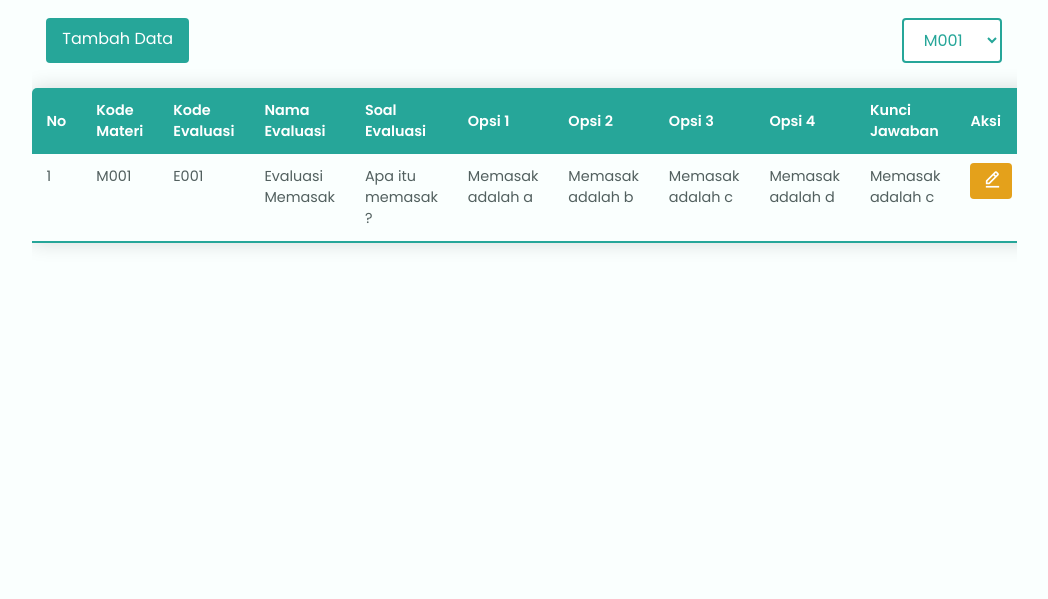
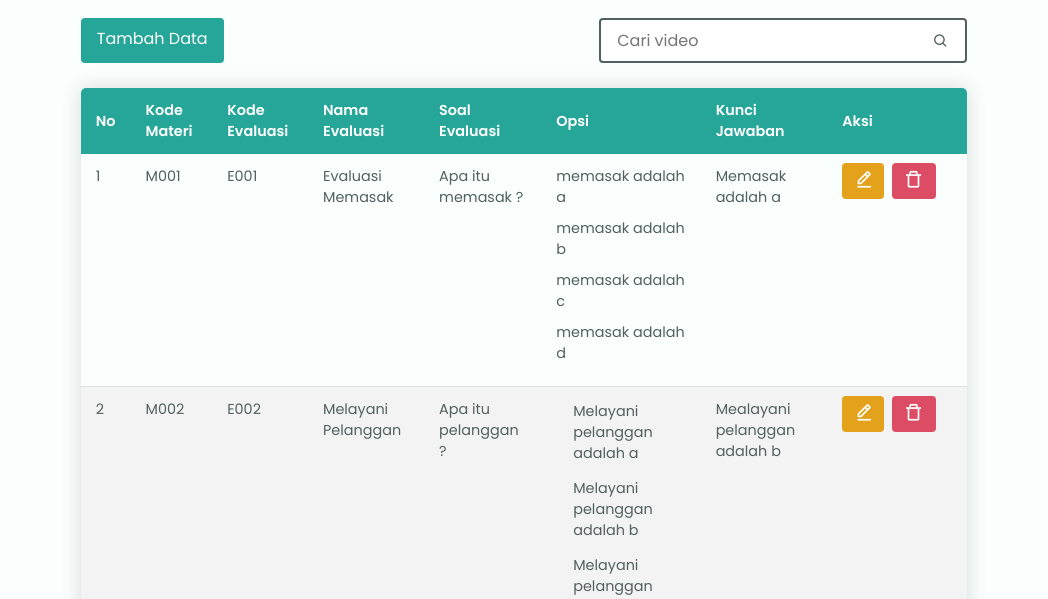
Before and after one commit to keenu1/restaurantservice, a plain HTML site: page pages/adminevaluasi.html in a window 1280 px wide. Shown: the part 196-795 px from the top of the page, without its empty margins (116-1164 px from the left). Drawn offline with nearby package versions, Linux system fonts and the light colour scheme.

Commit message:
update admin table

```diff
--- a/assets/css/styles.css
+++ b/assets/css/styles.css
@@ -482,8 +482,6 @@ img {
   box-shadow: 0 0 20px rgba(0, 0, 0, 0.15);
 }
 
-
-
 .content__table thead tr {
   background-color: var(--first-color);
   color: #ffffff;
@@ -499,6 +497,7 @@ img {
 .content__table tbody tr {
   border-bottom: 1px solid #dddddd;
   vertical-align: top;
+
 }
 
 .content__table tbody tr:nth-of-type(even) {
@@ -516,6 +515,23 @@ img {
 .content__table tbody tr:hover {
 
   color: var(--first-color);
+}
+
+.content__tableinside td {
+  padding-top: 0px;
+
+}
+
+.content__tableinside tr {
+  background-color: transparent;
+}
+
+.content__table .content__tableinside tr:nth-of-type(even) {
+  background-color: transparent;
+}
+
+.opsi {
+  padding-bottom: 10px;
 }
 
 .table__edit,
@@ -1426,9 +1442,12 @@ select.decorated option:hover {}
   }
 
   .evaluasi .insert__button__width {
-
-    width: 97%;
     margin: 0 auto;
+    width: 100%;
+  }
+
+  .evaluasi .content__table {
+    max-width: 90%;
   }
 
   .admin__forms {
@@ -1622,7 +1641,7 @@ select.decorated option:hover {}
 
   .evaluasi .insert__button__width {
 
-    width: 97%;
+    width: 90%;
     margin: 0 auto;
   }
 
--- a/assets/js/main.js
+++ b/assets/js/main.js
@@ -169,3 +169,28 @@ function myFunction() {
         }
     }
 }
+
+/*=============== FUNCTION SEARCH TABLE===============*/
+
+function searchTable() {
+    var input, filter, table, tr, td, i, txtValue;
+    input = document.getElementById("Input");
+    filter = input.value.toUpperCase();
+    table = document.getElementById("Table");
+    tr = table.getElementsByTagName("tr");
+    for (i = 0; i < tr.length; i++) {
+        // Hide the row initially.
+        tr[i].style.display = "none";
+
+        td = tr[i].getElementsByTagName("td");
+        for (var j = 0; j < td.length; j++) {
+            cell = tr[i].getElementsByTagName("td")[j];
+            if (cell) {
+                if (cell.innerHTML.toUpperCase().indexOf(filter) > -1) {
+                    tr[i].style.display = "";
+                    break;
+                }
+            }
+        }
+    }
+}
--- a/pages/adminevaluasi.html
+++ b/pages/adminevaluasi.html
@@ -92,10 +92,10 @@
                 <span class="insert__button" onclick="toggleMenuAdminShow()">
                     Tambah Data
                 </span>
-                <select name="" id="" class="sortir__button">
-                    <option value="M001">M001</option>
-                    <option value="M002">M002</option>
-                </select>
+                <div class="search__formbox">
+                    <input type="text" id="Input" onkeyup="searchTable()" placeholder="Cari video" class="search__form">
+                    <label for="" class="search__formicon"><i class='bx bx-search'></i></label>
+                </div>
             </div>
             <div class="table__container">
                 <div style="overflow-x: auto;" class="table__width__evaluasi">
@@ -107,26 +107,66 @@
                                 <th>Kode Evaluasi</th>
                                 <th>Nama Evaluasi</th>
                                 <th>Soal Evaluasi</th>
-                                <th>Opsi 1</th>
-                                <th>Opsi 2</th>
-                                <th>Opsi 3</th>
-                                <th>Opsi 4</th>
+                                <th>Opsi</th>
                                 <th>Kunci Jawaban</th>
                                 <th>Aksi</th>
                             </tr>
                         </thead>
-                        <tbody>
+                        <tbody id="Table">
+                            <!-- isitable -->
                             <tr>
                                 <td>1</td>
                                 <td>M001</td>
                                 <td>E001</td>
                                 <td>Evaluasi Memasak</td>
                                 <td>Apa itu memasak ?</td>
+                                <td>
+                                    <div class="opsi">
+                                        memasak adalah a
+                                    </div>
+                                    <div class="opsi">
+                                        memasak adalah b
+                                    </div>
+                                    <div class="opsi">
+                                        memasak adalah c
+                                    </div>
+                                    <div class="opsi">
+                                        memasak adalah d
+                                    </div>
+                                </td>
                                 <td>Memasak adalah a</td>
-                                <td>Memasak adalah b</td>
-                                <td>Memasak adalah c</td>
-                                <td>Memasak adalah d</td>
-                                <td>Memasak adalah c</td>
+                                <td style="min-width: 140px ;">
+                                    <span class="table__edit" onclick="toggleMenuAdminEditShow()">
+                                        <i class='bx bx-edit-alt'></i>
+                                    </span>
+                                    <a href="" class="table__delete">
+                                        <i class='bx bx-trash-alt'></i>
+                                    </a>
+                                </td>
+                            </tr>
+                            <tr>
+                                <td>2</td>
+                                <td>M002</td>
+                                <td>E002</td>
+                                <td>Melayani Pelanggan</td>
+                                <td>Apa itu pelanggan ?</td>
+                                <td>
+                                    <table class="content__tableinside">
+                                        <tr>
+                                            <td>Melayani pelanggan adalah a</td>
+                                        </tr>
+                                        <tr>
+                                            <td>Melayani pelanggan adalah b</td>
+                                        </tr>
+                                        <tr>
+                                            <td>Melayani pelanggan adalah c</td>
+                                        </tr>
+                                        <tr>
+                                            <td>Melayani pelanggan adalah d</td>
+                                        </tr>
+                                    </table>
+                                </td>
+                                <td>Mealayani pelanggan adalah b</td>
                                 <td style="min-width: 140px ;">
                                     <span class="table__edit" onclick="toggleMenuAdminEditShow()">
                                         <i class='bx bx-edit-alt'></i>
```
Also changed, not shown: pages/adminmateri.html (+11 -6 lines), pages/adminreportuser.html (+13 -15 lines), pages/adminvideo.html (+11 -7 lines), pages/test.html (added, +119 -0 lines).
